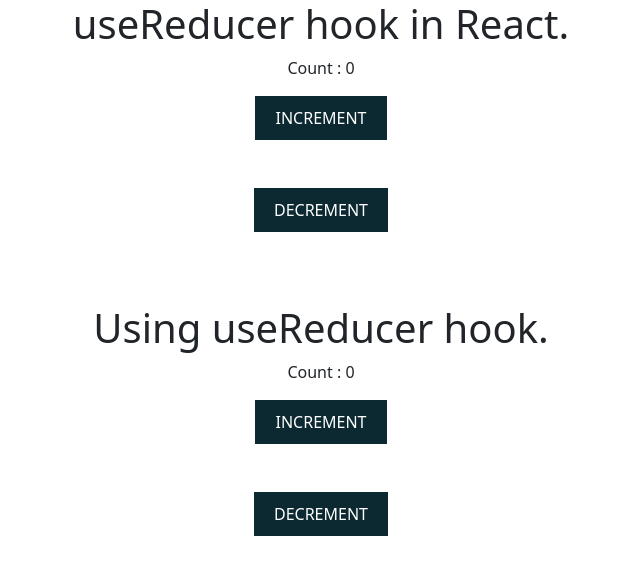
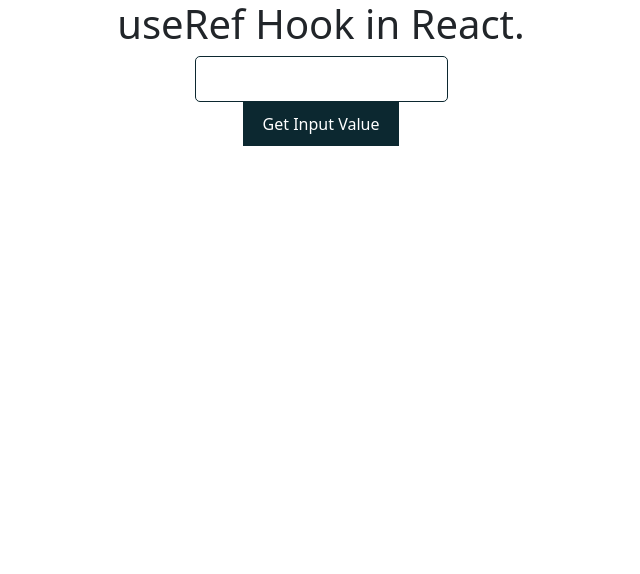
Before and after one commit to AKSHAY0128W/React, a React (Create React App) app: page / in a window 1280 px wide. Shown: the top 574 px of the page, without its empty margins (319-959 px from the left). Built offline with nearby package versions, Linux system fonts and the light colour scheme.

Commit message:
make changes in useReducerHook

```diff
--- a/src/App.jsx
+++ b/src/App.jsx
@@ -1,32 +1,26 @@
-import React, { useState } from 'react'
+import React, { useRef } from 'react'
 import './App.css'
-import Counter from './Counter'
-
 function App() {
 
   // Example 1
+  const inputRef = useRef(null)
 
-  const [count, setCount] = useState(0)
+
+  // Example 2
+  const handleButtonClick = () => {
+    const value = inputRef.current.value
+    alert(`Input Value: ${value}`)
+    console.log(value);
+  }
+
   return (
     <div className='App'>
-      <h1>useReducer hook in React.</h1>
+      <h1>useRef Hook in React.</h1>
 
       {/* Example 1 */}
 
-      <p>Count : {count}</p>
-
-      <button onClick={() => { setCount(count + 1) }}>INCREMENT</button>
-      <br />
-      <br />
-      <button onClick={() => { setCount(count - 1) }}>DECREMENT</button>
-
-
-      {/* Example 2 */}
-
-      <Counter />
-
-
-
+      <input ref={inputRef} type='text' />
+      <button onClick={handleButtonClick}>Get Input Value</button>
 
     </div>
   )
--- a/src/Counter.jsx
+++ /dev/null
@@ -1,50 +0,0 @@
-import React, { act, useReducer } from 'react'
-
-
-// reducer function
-
-const reducer = (state, action) => {
-   console.log(state, action)
-
-   switch (action.type) {
-      case "INCREMENT":
-         return { count: state.count + 1 }
-
-      case "DECREMENT":
-         return { count: state.count - 1 }
-
-      default:
-         return state;
-   }
-}
-
-
-function Counter() {
-
-   // Example 2
-
-   const initialState = { count: 0 };
-
-   const [state, dispatch] = useReducer(reducer, initialState);
-
-
-
-   return (
-      <>
-
-         <br /><br /><br />
-         <h1>Using useReducer hook.</h1>
-         <p>Count : {state.count}</p>
-
-
-         <button onClick={() => { dispatch({ type: "INCREMENT" }) }}>INCREMENT</button>
-         <br />
-         <br />
-         <button onClick={() => { dispatch({ type: "DECREMENT" }) }}>DECREMENT</button>
-
-
-      </>
-   )
-}
-
-export default Counter
```
Also changed, not shown: src/ChildComp.jsx (deleted, +0 -14 lines).
